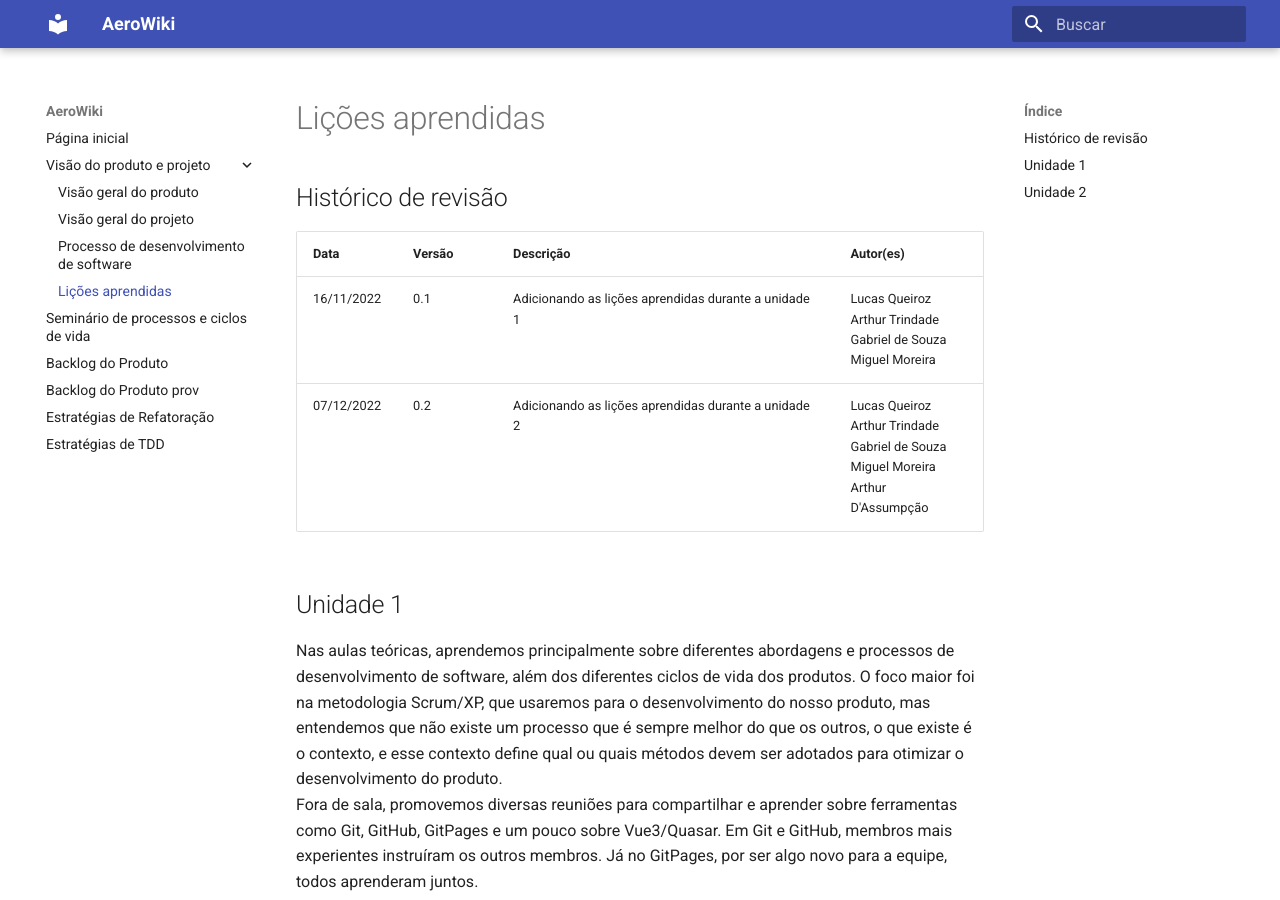
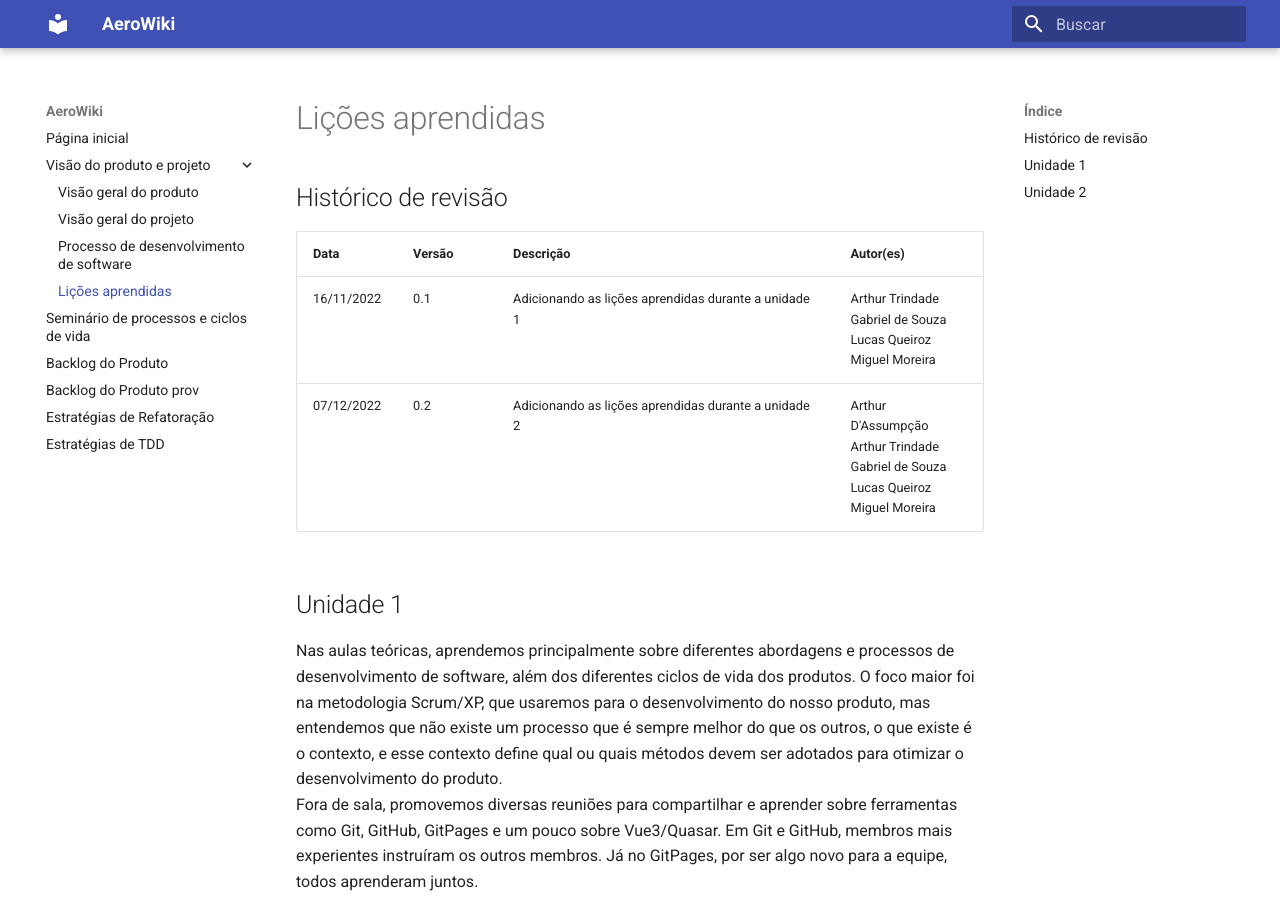
Before and after one commit to mdsreq-fga-unb/2022.2-AeroWiki, an MkDocs documentation site: the page built from docs/visao_do_produto_e_projeto/licoes-aprendidas.md, in a window 1280 px wide and 900 px high. Built offline with MkDocs 1.6.1 and Material for MkDocs 9.7.7, drawn with Linux system fonts in a browser that asks for light colours.

Commit message:
Organização em ordem alfabética

```diff
--- a/docs/visao_do_produto_e_projeto/licoes-aprendidas.md
+++ b/docs/visao_do_produto_e_projeto/licoes-aprendidas.md
@@ -3,8 +3,8 @@
 
 | Data       | Versão | Descrição            | Autor(es)                                                    |
 | ---------- | ------ | -------------------- | ------------------------------------------------------------ |
-| 16/11/2022 | 0.1    | Adicionando as lições aprendidas durante a unidade 1|Lucas Queiroz<br>Arthur Trindade<br>Gabriel de Souza<br>Miguel Moreira|
-| 07/12/2022 | 0.2    | Adicionando as lições aprendidas durante a unidade 2|Lucas Queiroz<br>Arthur Trindade<br>Gabriel de Souza<br>Miguel Moreira<br>Arthur D'Assumpção|
+| 16/11/2022 | 0.1 | Adicionando as lições aprendidas durante a unidade 1| Arthur Trindade<br>Gabriel de Souza<br>Lucas Queiroz<br>Miguel Moreira |
+| 07/12/2022 | 0.2 | Adicionando as lições aprendidas durante a unidade 2| Arthur D'Assumpção<br>Arthur Trindade<br>Gabriel de Souza<br>Lucas Queiroz<br>Miguel Moreira |
 
 ## Unidade 1
 Nas aulas teóricas, aprendemos principalmente sobre diferentes abordagens e processos de desenvolvimento de software, além dos diferentes ciclos de vida dos produtos. O foco maior foi na metodologia Scrum/XP, que usaremos para o desenvolvimento do nosso produto, mas entendemos que não existe um processo que é sempre melhor do que os outros, o que existe é o contexto, e esse contexto define qual ou quais métodos devem ser adotados para otimizar o desenvolvimento do produto.<br>
```
Also changed, not shown: docs/visao_do_produto_e_projeto/visao-do-produto.md (+1 -1 lines), docs/visao_do_produto_e_projeto/visao-do-projeto.md (+6 -6 lines).
